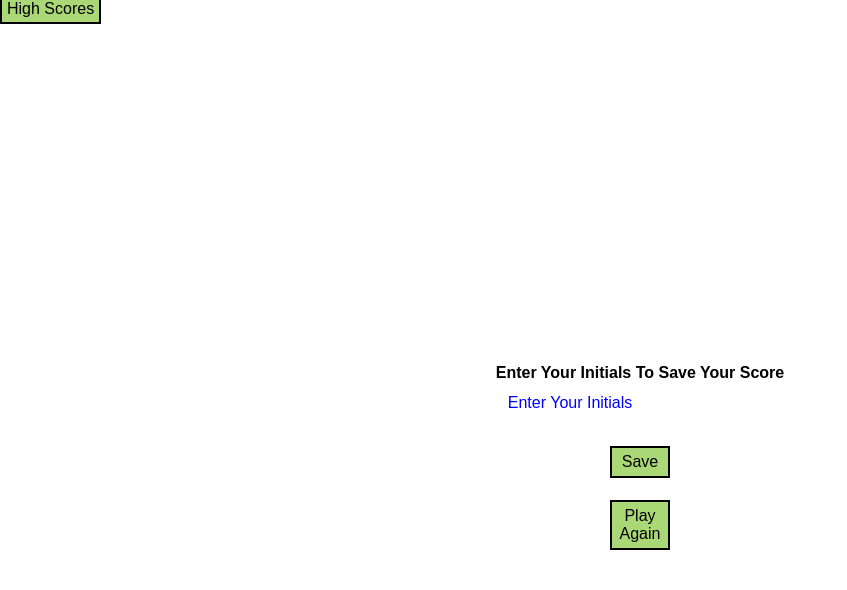
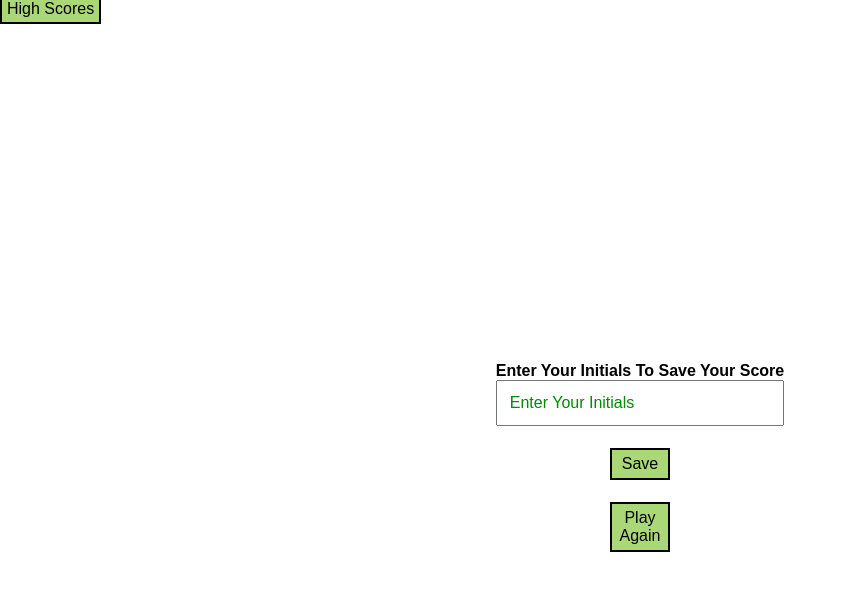
Before and after one commit to Melona-png/Timed-Quiz-Highscore, a plain HTML site: page endpage/endpage.html in a window 1280 px wide. Shown: the whole page, without its empty margins (0-847 px from the left). Drawn offline with Linux system fonts and the light colour scheme.

Commit message:
changed css color attributes

```diff
--- a/assets/style.css
+++ b/assets/style.css
@@ -92,12 +92,12 @@ input {
   width: 100px;
   padding: 12px;
   font-size: 16px;
-  border: none;
   box-shadow: rgb(0, 0, 0);
+  border-style: 2px solid rgb(0, 0, 0);
 }
 
 input::placeholder {
-  color: blue;
+  color: rgb(0, 138, 7);
 }
 
 #username {
```
